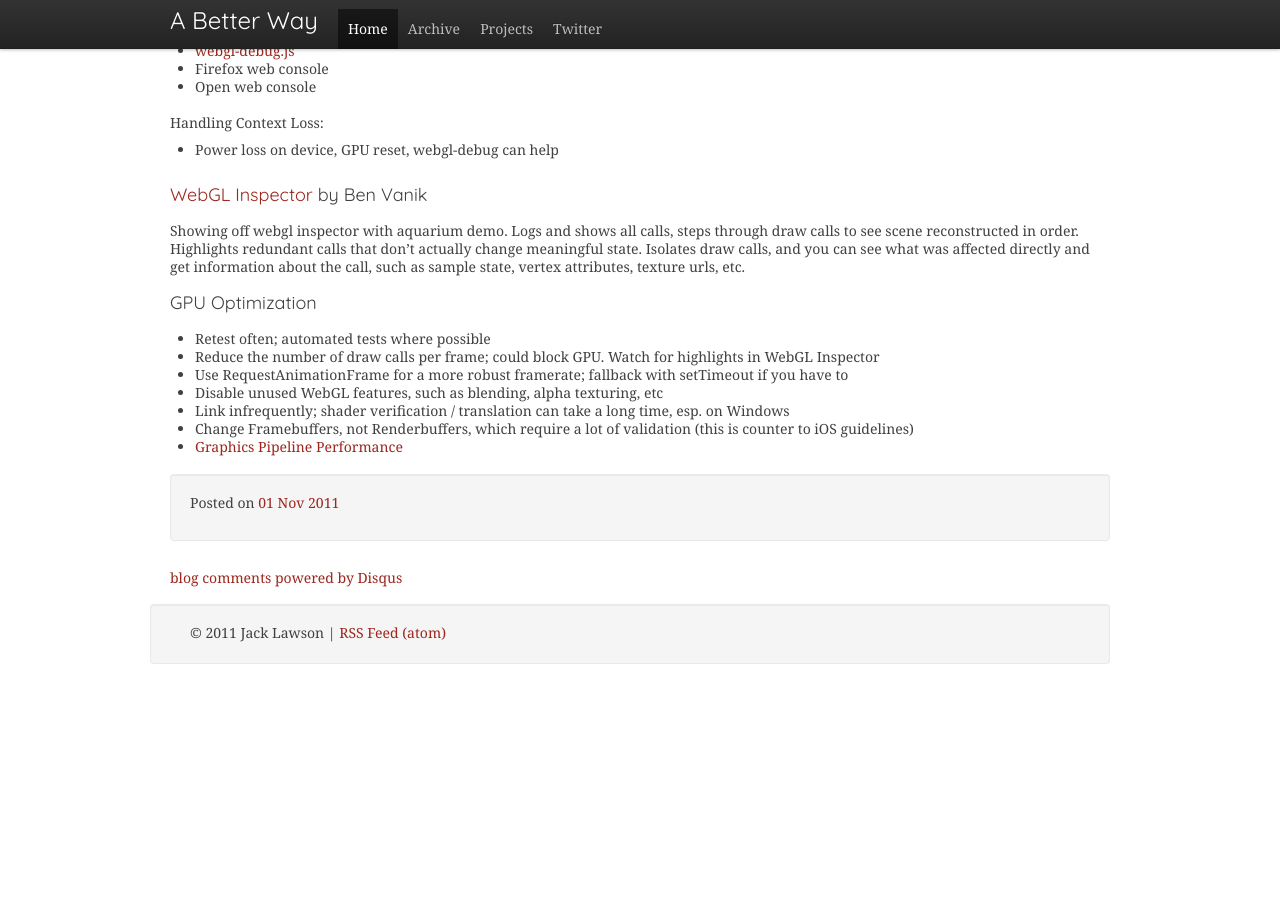
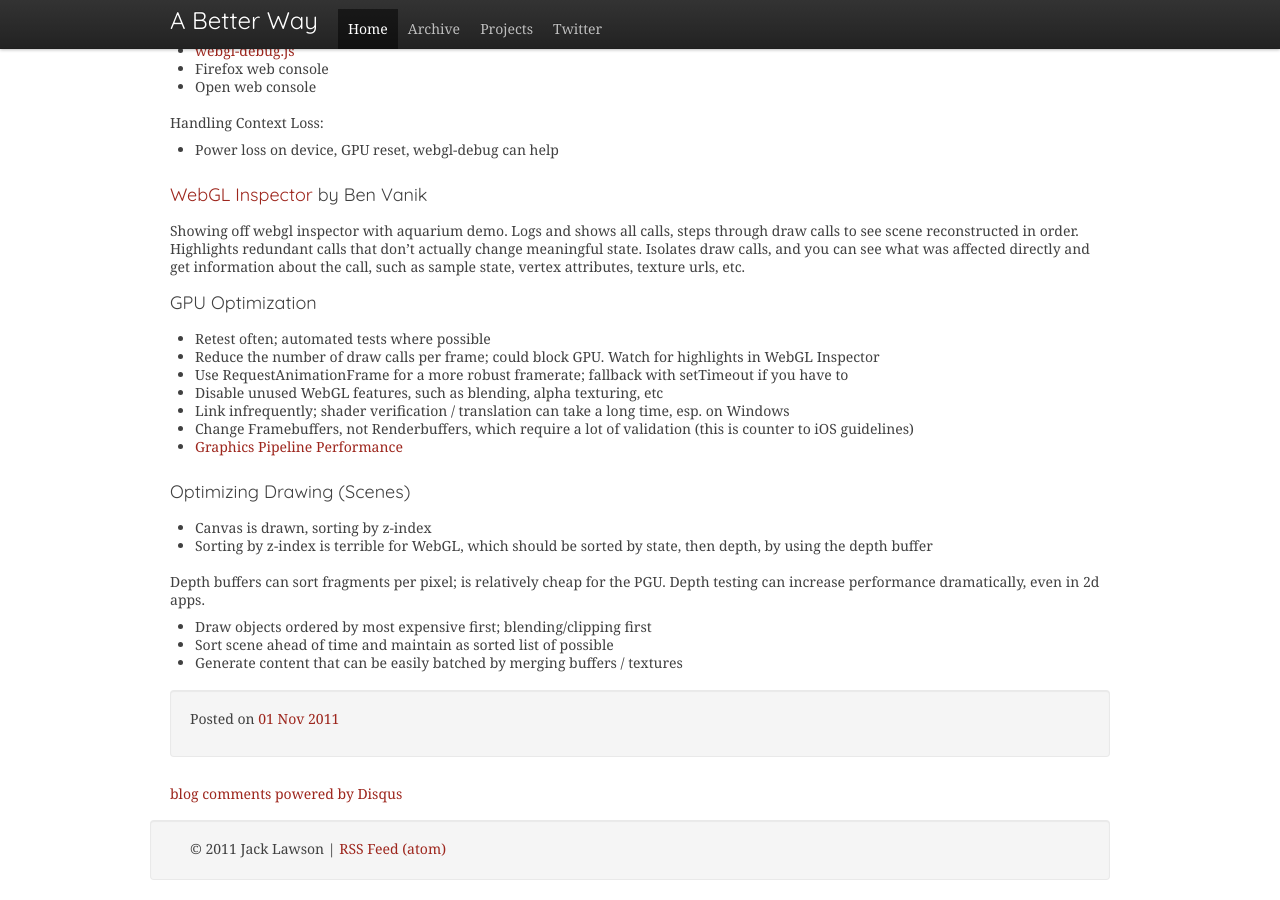
Before and after one commit to ajacksified/ajacksified.github.com, a Jekyll site: the page built from _posts/2011-11-01-new-game-conf-liveblog.markdown, in a window 1280 px wide and 900 px high, scrolled down 1010 px. Built offline with Jekyll 4.4.1, drawn with Linux system fonts in a browser that asks for light colours; nearby versions of some CDN libraries; some web fonts are replaced; comment, search, counter and statistics services are not loaded; before the commit the page ends 1694 px from its top, so only the background shows below that.

Commit message:
Session 2

```diff
--- a/_posts/2011-11-01-new-game-conf-liveblog.markdown
+++ b/_posts/2011-11-01-new-game-conf-liveblog.markdown
@@ -72,3 +72,16 @@ state, vertex attributes, texture urls, etc.
 * Change Framebuffers, not Renderbuffers, which require a lot of validation (this
   is counter to iOS guidelines)
 * [Graphics Pipeline Performance](http://http.developer.nvidia.com/GPUGems/gpugems_ch28.html)
+
+###Optimizing Drawing (Scenes)
+
+* Canvas is drawn, sorting by z-index
+* Sorting by z-index is terrible for WebGL, which should be sorted by state, then depth, by using
+  the depth buffer
+
+Depth buffers can sort fragments per pixel; is relatively cheap for the PGU.
+Depth testing can increase performance dramatically, even in 2d apps.
+
+* Draw objects ordered by most expensive first; blending/clipping first
+* Sort scene ahead of time and maintain as sorted list of possible
+* Generate content that can be easily batched by merging buffers / textures
```
